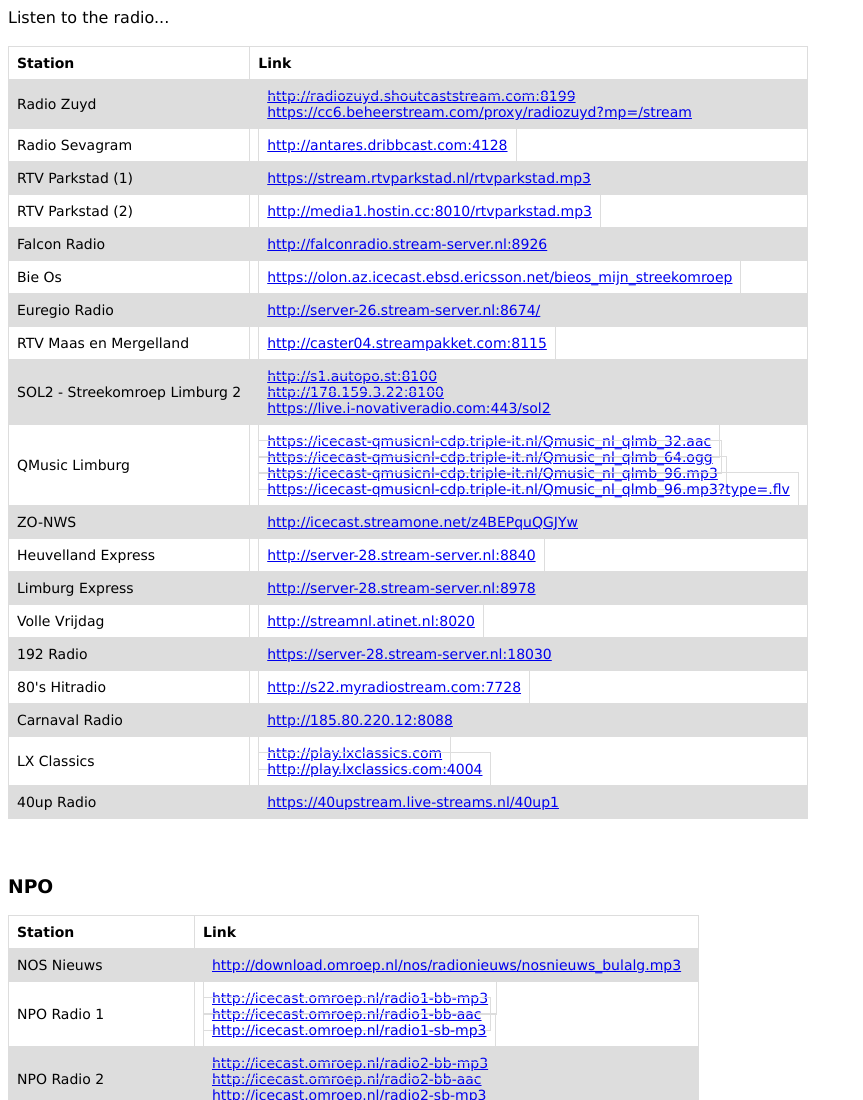
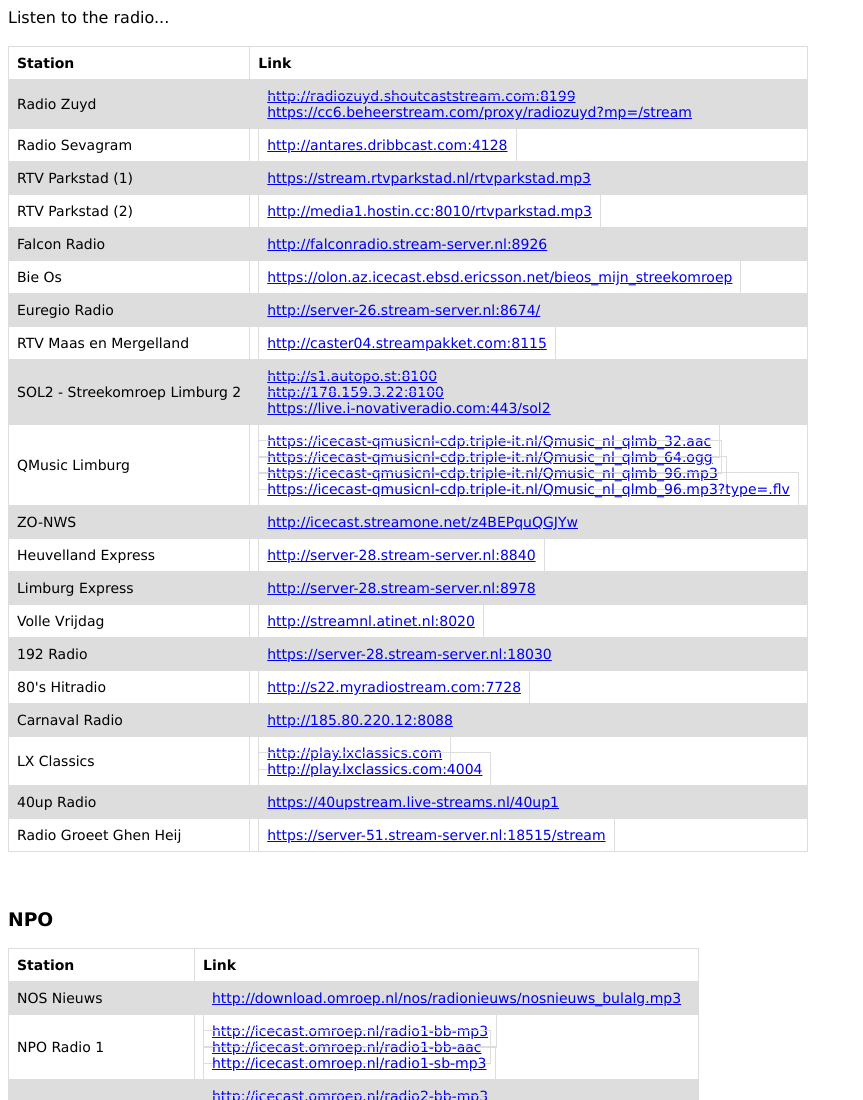
Before and after one commit to dennisebben/dennisebben.github.io, a plain HTML site: page radio/index.html in a window 1280 px wide. Shown: the top 1100 px of the page, without its empty margins (0-863 px from the left). Drawn offline with Linux system fonts and the light colour scheme.

Commit message:
Added Radio Groeet Ghen Heij to radio links

```diff
--- a/radio/index.html
+++ b/radio/index.html
@@ -123,6 +123,10 @@ Listen to the radio...
   <tr>
     <td>40up Radio</td>
     <td><a href="https://40upstream.live-streams.nl/40up1" target="_blank">https://40upstream.live-streams.nl/40up1</a></td>
+  </tr>
+  <tr>
+    <td>Radio Groeet Ghen Heij</td>
+    <td><a href="https://server-51.stream-server.nl:18515/stream" target="_blank">https://server-51.stream-server.nl:18515/stream</a></td>
   </tr>
 </table>
 
```
